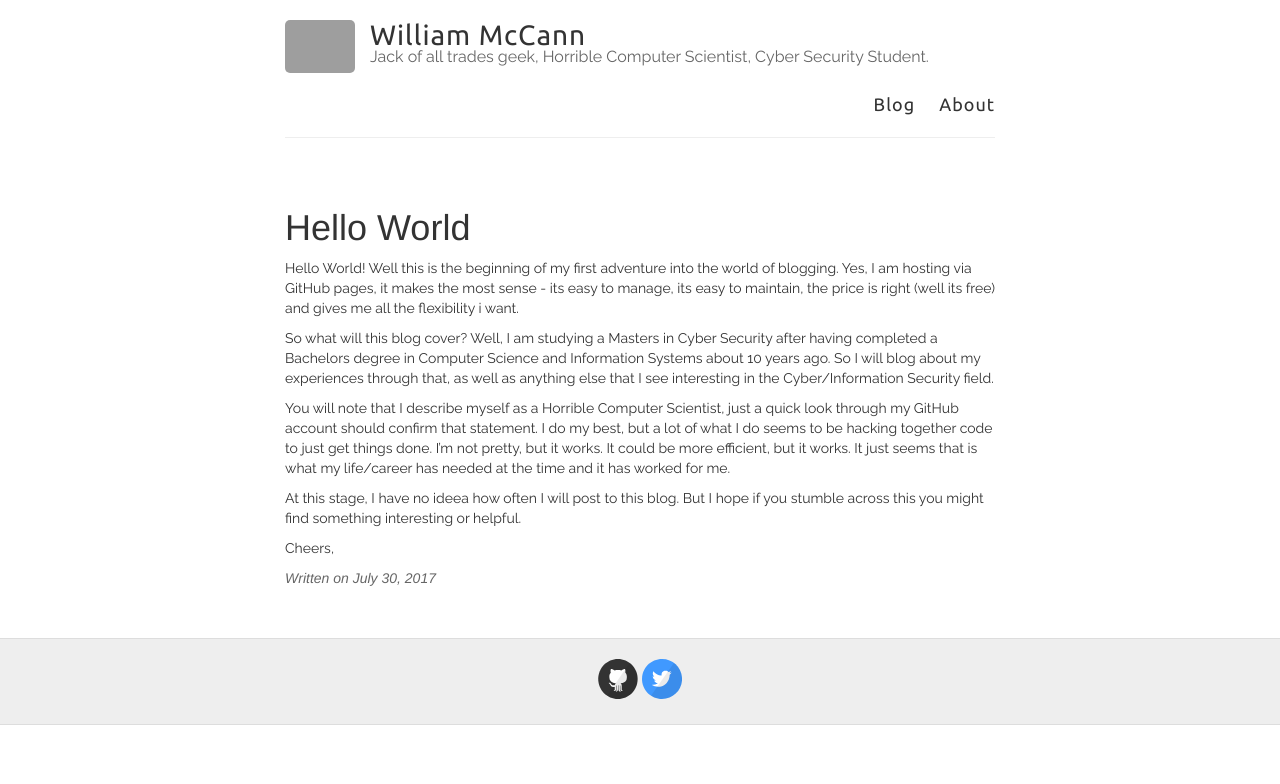
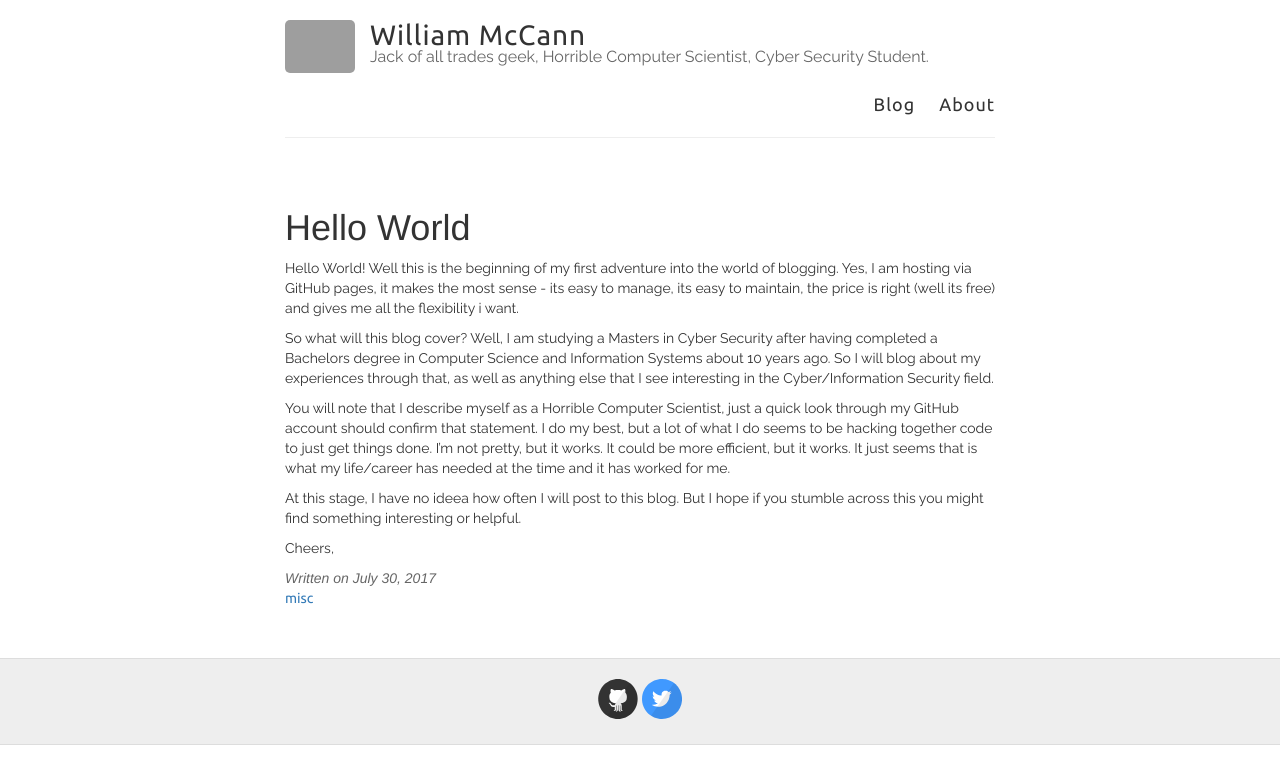
Before and after one commit to wjmccann/wjmccann.github.io, a Jekyll site: the page built from _posts/2017-07-30-Hello-World.md, in a window 1280 px wide. Shown: the top 784 px of the page. Built offline with Jekyll 4.4.1, drawn with Linux system fonts in a browser that asks for light colours; grey boxes are pictures that could not be loaded.

Commit message:
Update post.html

```diff
--- a/_layouts/post.html
+++ b/_layouts/post.html
@@ -13,5 +13,9 @@ layout: default
     Written on {{ page.date | date: "%B %e, %Y" }}
   </div>
 
-  {% include disqus.html %}
+  {% for tag in page.tags %}
+
+    <a href="{{ site.baseurl }}{{ site.tag_page }}#{{ tag | slugify }}">{{ tag }}</a>
+
+  {% endfor %}
 </article>
```
